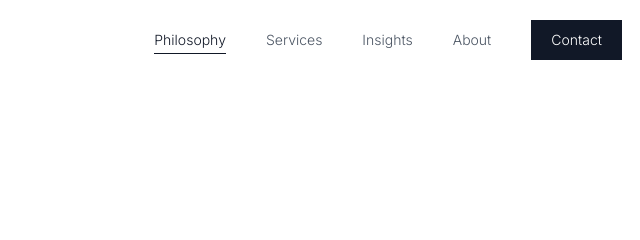
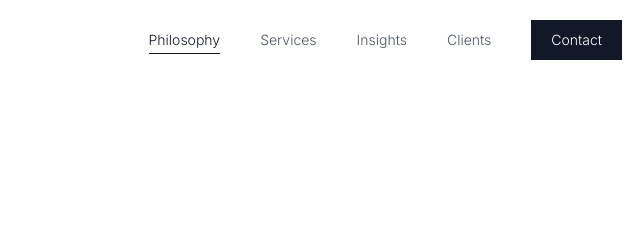
Before and after one commit to RRanch252/INVRT, a plain HTML site: page philosophy.html in a window 1280 px wide. Shown: the top 240 px of the page, 626-1266 px from the left. Drawn offline with nearby package versions, Linux system fonts and the light colour scheme.

Commit message:
Update philosophy.html

```diff
--- a/philosophy.html
+++ b/philosophy.html
@@ -156,7 +156,7 @@
           <a href="philosophy.html" class="nav-link active text-sm text-gray-900">Philosophy</a>
           <a href="advisory.html" class="nav-link text-sm text-gray-600 hover:text-gray-900">Services</a>
           <a href="insights.html" class="nav-link text-sm text-gray-600 hover:text-gray-900">Insights</a>
-          <a href="about.html" class="nav-link text-sm text-gray-600 hover:text-gray-900">About</a>
+          <a href="clients.html" class="nav-link text-sm text-gray-600 hover:text-gray-900">Clients</a>
           <a href="contact.html" class="text-sm px-5 py-2.5 bg-gray-900 text-white hover:bg-gray-800 transition-colors">
             Contact
           </a>
```
